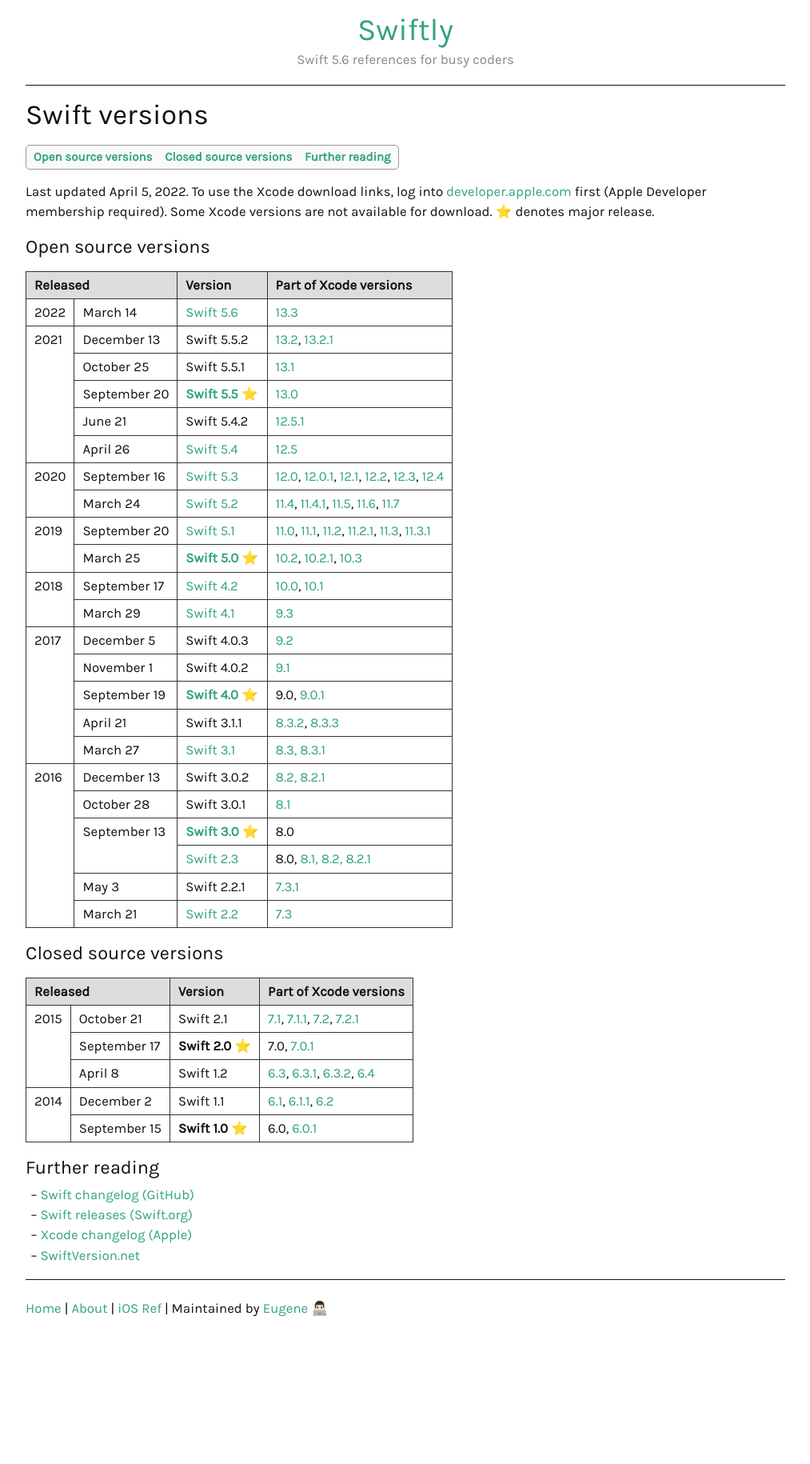
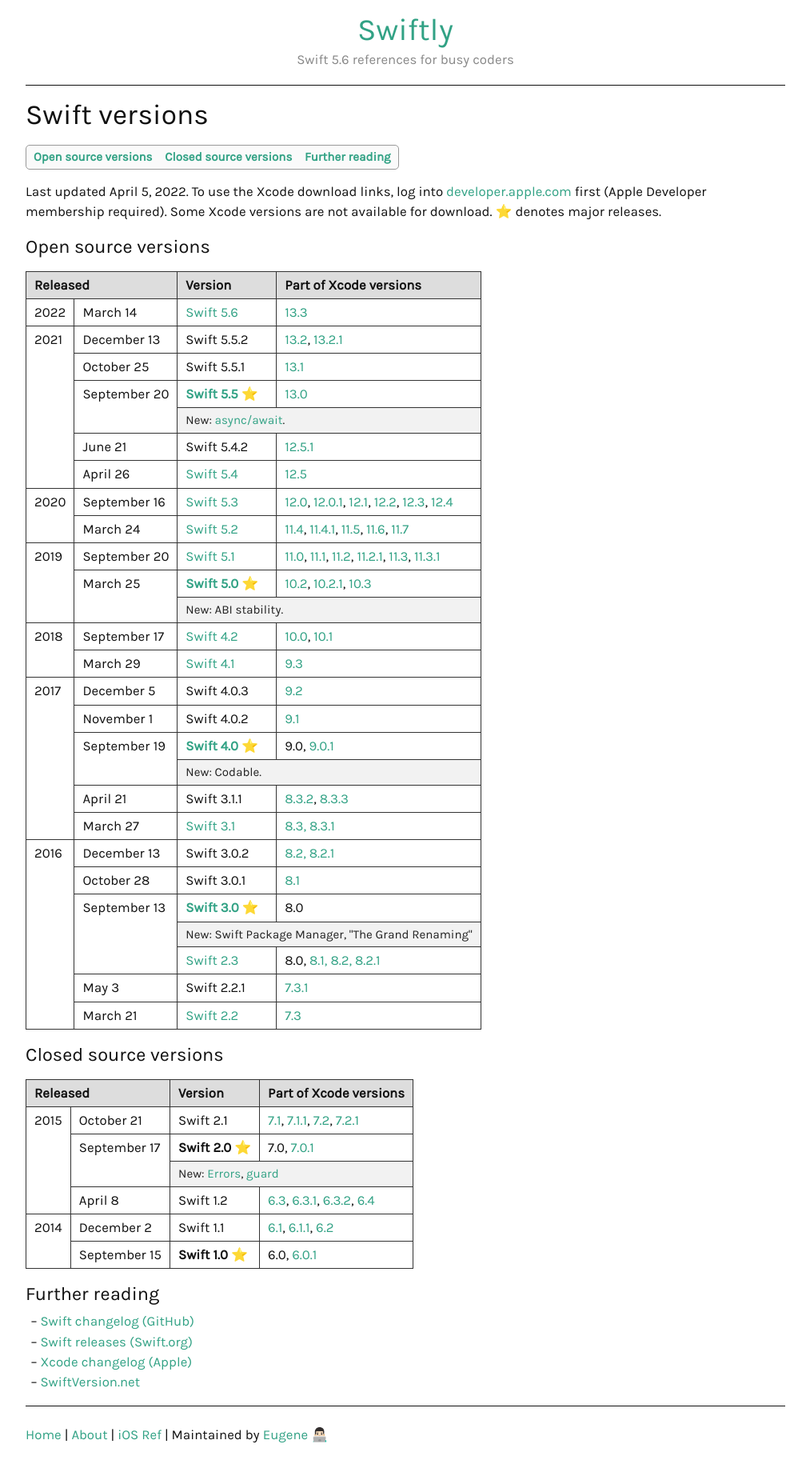
Before and after one commit to ebelinski/swiftly, a Jekyll site: the page built from _guides/swift-versions.md, in a window 1280 px wide. Shown: the whole page at 80% size, without its empty margins (133-1146 px from the left). Built offline with Jekyll 4.4.1, drawn with Linux system fonts in a browser that asks for light colours; comment, search, counter and statistics services are not loaded; before the commit the page ends 1672 px from its top, so only the background shows below that.

Commit message:
Added a few details about each major Swift release.

```diff
--- a/_guides/swift-versions.md
+++ b/_guides/swift-versions.md
@@ -12,7 +12,7 @@ redirect_from:
 {:toc}
 </div>
 
-Last updated April 5, 2022. To use the Xcode download links, log into [developer.apple.com](https://developer.apple.com/) first (Apple Developer membership required). Some Xcode versions are not available for download. ⭐ denotes major release.
+Last updated April 5, 2022. To use the Xcode download links, log into [developer.apple.com](https://developer.apple.com/) first (Apple Developer membership required). Some Xcode versions are not available for download. ⭐ denotes major releases.
 
 ### Open source versions
 
@@ -33,7 +33,7 @@ Last updated April 5, 2022. To use the Xcode download links, log into [developer
     </td>
   </tr>
   <tr>
-    <td rowspan="5">2021</td>
+    <td rowspan="6">2021</td>
     <td>December 13</td>
     <td>Swift 5.5.2</td>
     <td>
@@ -49,12 +49,17 @@ Last updated April 5, 2022. To use the Xcode download links, log into [developer
     </td>
   </tr>
   <tr>
-    <td>September 20</td>
+    <td rowspan="2">September 20</td>
     <td class="nowrap">
       <a href="https://swift.org/blog/swift-5.5-released/"><strong>Swift 5.5</strong></a> ⭐
     </td>
     <td>
       <a href="https://developer.apple.com/services-account/download?path=/Developer_Tools/Xcode_13/Xcode_13.xip">13.0</a>
+    </td>
+  </tr>
+  <tr>
+    <td colspan="2" class="table-notes">
+      New: <a href="/async-await">async/await</a>.
     </td>
   </tr>
   <tr>
@@ -102,7 +107,7 @@ Last updated April 5, 2022. To use the Xcode download links, log into [developer
     </td>
   </tr>
   <tr>
-    <td rowspan="2">2019</td>
+    <td rowspan="3">2019</td>
     <td>September 20</td>
     <td>
       <a href="https://swift.org/blog/swift-5.1-released/">Swift 5.1</a>
@@ -117,7 +122,7 @@ Last updated April 5, 2022. To use the Xcode download links, log into [developer
     </td>
   </tr>
   <tr>
-    <td>March 25</td>
+    <td rowspan="2">March 25</td>
     <td>
       <a href="https://swift.org/blog/swift-5-released/"><strong>Swift 5.0</strong></a> ⭐
     </td>
@@ -125,6 +130,11 @@ Last updated April 5, 2022. To use the Xcode download links, log into [developer
       <a href="https://download.developer.apple.com/Developer_Tools/Xcode_10.2/Xcode_10.2.xip">10.2</a>,
       <a href="https://download.developer.apple.com/Developer_Tools/Xcode_10.2.1/Xcode_10.2.1.xip">10.2.1</a>,
       <a href="https://download.developer.apple.com/Developer_Tools/Xcode_10.3/Xcode_10.3.xip">10.3</a>
+    </td>
+  </tr>
+  <tr>
+    <td colspan="2" class="table-notes">
+      New: ABI stability.
     </td>
   </tr>
   <tr>
@@ -148,7 +158,7 @@ Last updated April 5, 2022. To use the Xcode download links, log into [developer
     </td>
   </tr>
   <tr>
-    <td rowspan="5">2017</td>
+    <td rowspan="6">2017</td>
     <td>December 5</td>
     <td>Swift 4.0.3</td>
     <td>
@@ -163,7 +173,7 @@ Last updated April 5, 2022. To use the Xcode download links, log into [developer
     </td>
   </tr>
   <tr>
-    <td>September 19</td>
+    <td rowspan="2">September 19</td>
     <td>
       <a href="https://swift.org/blog/swift-4.0-released/">
         <strong>Swift 4.0 ⭐</strong>
@@ -172,6 +182,11 @@ Last updated April 5, 2022. To use the Xcode download links, log into [developer
     <td>
       9.0,
       <a href="https://download.developer.apple.com/Developer_Tools/Xcode_9.0.1/Xcode_9.0.1.xip">9.0.1</a>
+    </td>
+  </tr>
+  <tr>
+    <td colspan="2" class="table-notes">
+      New: Codable.
     </td>
   </tr>
   <tr>
@@ -193,7 +208,7 @@ Last updated April 5, 2022. To use the Xcode download links, log into [developer
     </td>
   </tr>
   <tr>
-    <td rowspan="6">2016</td>
+    <td rowspan="7">2016</td>
     <td>December 13</td>
     <td>Swift 3.0.2</td>
     <td>
@@ -209,13 +224,18 @@ Last updated April 5, 2022. To use the Xcode download links, log into [developer
     </td>
   </tr>
   <tr>
-    <td rowspan="2">September 13</td>
+    <td rowspan="3">September 13</td>
     <td>
       <a href="https://swift.org/blog/swift-3.0-released/">
         <strong>Swift 3.0 ⭐</strong>
       </a>
     </td>
     <td>8.0</td>
+  </tr>
+  <tr>
+    <td colspan="2" class="table-notes">
+      New: Swift Package Manager, "The Grand Renaming"
+    </td>
   </tr>
   <tr>
     <td>
@@ -255,7 +275,7 @@ Last updated April 5, 2022. To use the Xcode download links, log into [developer
     <th>Part of Xcode versions</th>
   </tr>
   <tr>
-    <td rowspan="3">2015</td>
+    <td rowspan="4">2015</td>
     <td>October 21</td>
     <td>Swift 2.1</td>
     <td>
@@ -266,11 +286,16 @@ Last updated April 5, 2022. To use the Xcode download links, log into [developer
     </td>
   </tr>
   <tr>
-    <td>September 17</td>
+    <td rowspan="2">September 17</td>
     <td><strong>Swift 2.0 ⭐</strong></td>
     <td>
       7.0,
       <a href="https://download.developer.apple.com/Developer_Tools/Xcode_7.0.1/Xcode_7.0.1.dmg">7.0.1</a>
+    </td>
+  </tr>
+  <tr>
+    <td colspan="2" class="table-notes">
+      New: <a href="/errors">Errors</a>, <a href="/guard">guard</a>
     </td>
   </tr>
   <tr>
--- a/css/main.scss
+++ b/css/main.scss
@@ -48,7 +48,6 @@ header, article, footer {
     padding-right: 0px !important;
   }
 }
-
 
 header {
   border-width: 0px 0px 1px 0px;
@@ -211,6 +210,24 @@ li .highlighter-rouge {
     }
   }
 }
+
+.table-notes {
+  ul {
+    margin: 0em;
+    padding-left: 1em;
+  }
+
+  code {
+    color: #333;
+    font-weight: bold;
+    font-size: 90%;
+  }
+
+  font-size: 90%;
+  background-color: #f2f2f2;
+  color: #222;
+}
+
 @media screen and (min-width: 767px) {
   .nowrap {
     white-space: nowrap;
```
